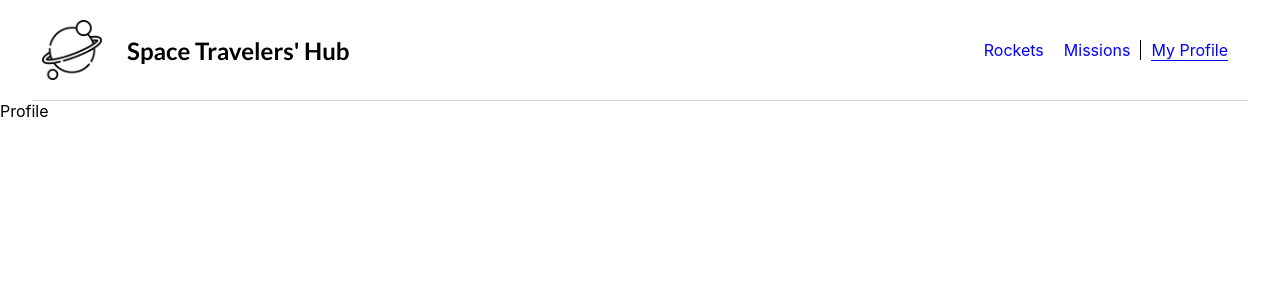
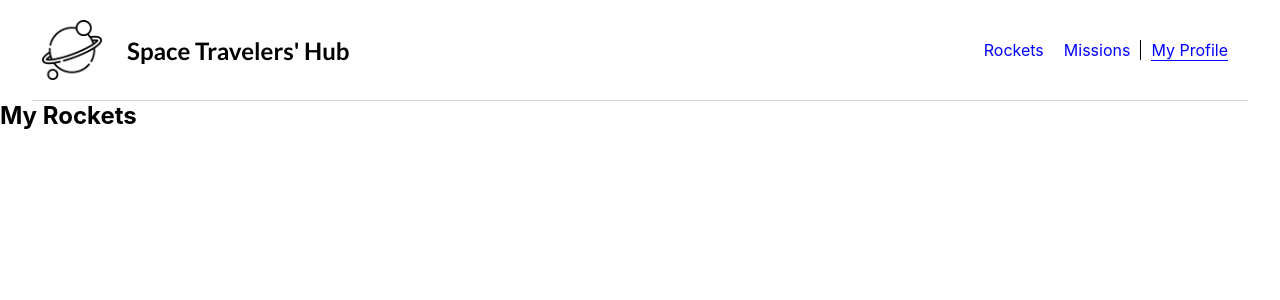
Before and after one commit to Johnadibe/space-travelers-hub, a React (Create React App) app: page /profile in a window 1280 px wide. Shown: the top 300 px of the page. Built offline with nearby package versions, Linux system fonts and the light colour scheme.

Commit message:
Filter reserved rockets to be displayed on profile page

```diff
--- /dev/null
+++ b/src/components/rocketsProfile/RocketsProfile.jsx
@@ -0,0 +1,22 @@
+import React from 'react';
+import { useSelector } from 'react-redux';
+
+const RocketsProfile = () => {
+  const { rocketList } = useSelector((store) => store.rockets);
+  const reservedRockets = rocketList.filter((rocket) => {
+    return rocket.reserved;
+  });
+
+  return (
+    <div className="rockets-container">
+      <h2 className="rockets-header">My Rockets</h2>
+      <ul className="rockets-list">
+        {reservedRockets.map((rocket) => (
+          <li>{rocket.name}</li>
+        ))}
+      </ul>
+    </div>
+  );
+};
+
+export default RocketsProfile;
--- a/src/pages/profile/Profile.jsx
+++ b/src/pages/profile/Profile.jsx
@@ -1,11 +1,14 @@
 import React from 'react';
 import Navbar from '../../components/navbar/Navbar';
+import RocketsProfile from '../../components/rocketsProfile/RocketsProfile';
 
 const Profile = () => {
   return (
     <div>
       <Navbar />
-      <div>Profile</div>
+      <section>
+        <RocketsProfile />
+      </section>
     </div>
   );
 };
```
Also changed, not shown: .eslintrc.json, src/components/rocketsProfile/RocketsProfile.css (added).
